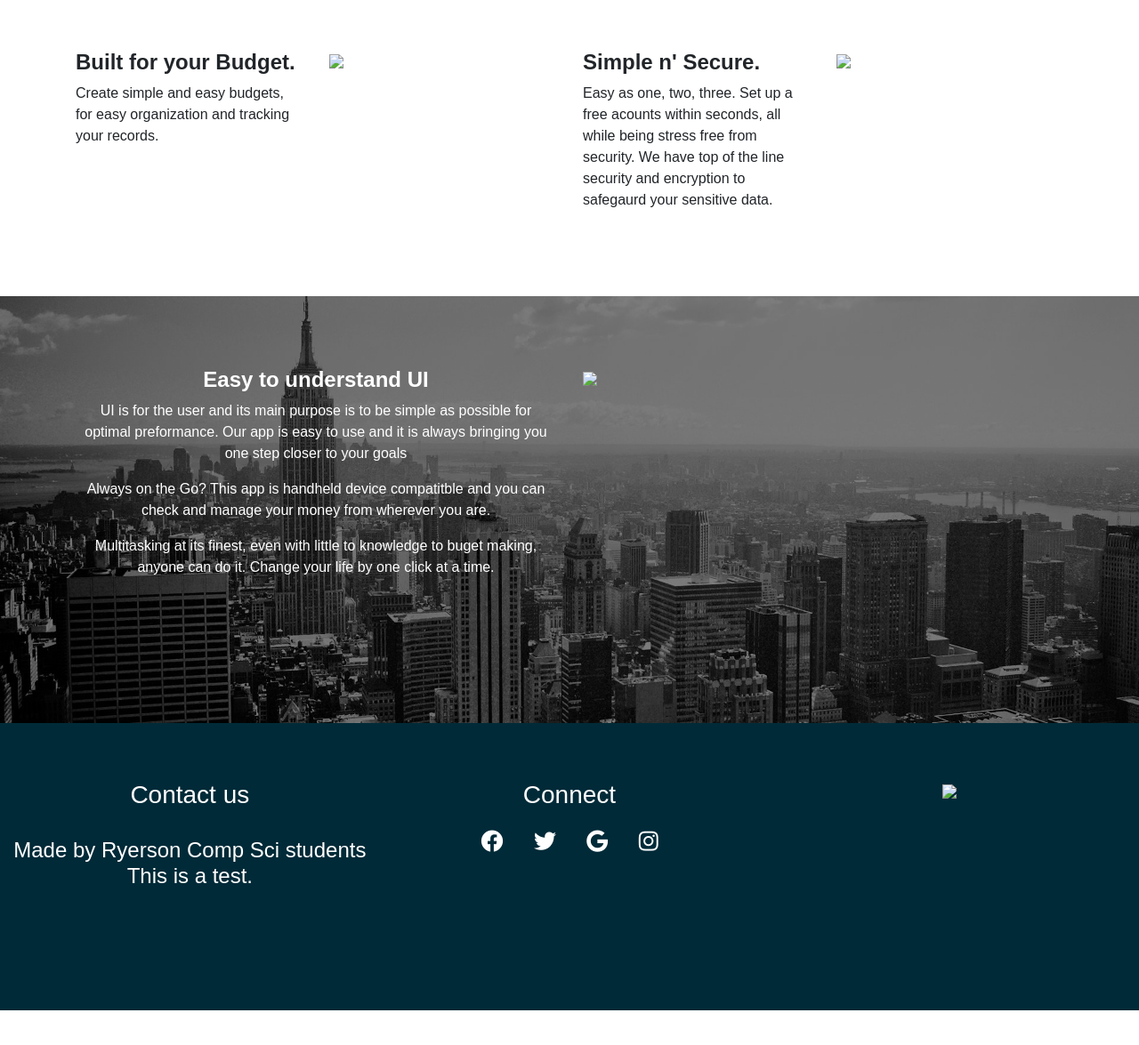
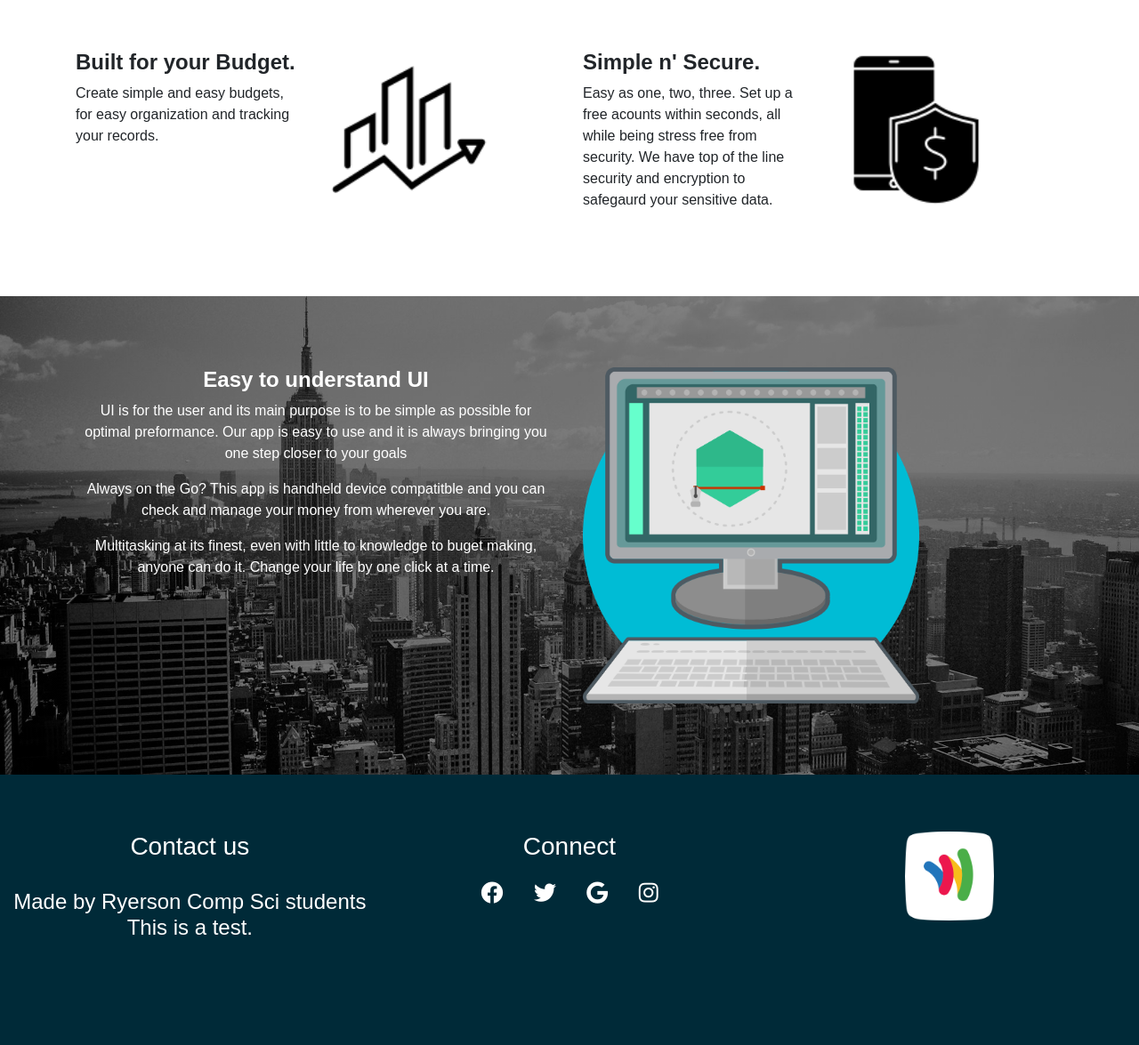
Before and after one commit to rohanali27/CPS630, a plain HTML site: page index.html in a window 1280 px wide. Shown: the part 1415-2590 px from the top of the page at 89% size. Before the commit the page ends 2551 px from the top, so only its background shows below. Drawn offline with nearby package versions, Linux system fonts and the light colour scheme; files that its build step writes are made by us from their sources; files whose address does not match are found by name.

Commit message:
Update index.html

```diff
--- a/index.html
+++ b/index.html
@@ -15,7 +15,7 @@
 
 		<link rel="stylesheet" href="https://use.fontawesome.com/releases/v5.8.1/css/all.css" integrity="sha384-50oBUHEmvpQ+1lW4y57PTFmhCaXp0ML5d60M1M7uH2+nqUivzIebhndOJK28anvf" crossorigin="anonymous">
 
-		<link rel="stylesheet" type="text/css" href="css/style.css">
+		<link rel="stylesheet" type="text/css" href="style.css">
 	</head>
 
 	<body>
@@ -78,14 +78,14 @@
 					<p>Create simple and easy budgets, for easy organization and tracking your records.</p>
 				</div>
 				<div class="col-lg-3 col-md-3 col-sm-6 col-xs-12">
-					<img src="img/graph.png" class="img-responsive">
+					<img src="graph.png" class="img-responsive">
 				</div>
 				<div class="col-lg-3 col-md-3 col-sm-6 col-xs-12">
 					<h4><b>Simple n' Secure.</b></h4>
 					<p>Easy as one, two, three. Set up a free acounts within seconds, all while being stress free from security. We have top of the line security and encryption to safegaurd your sensitive data.</p>
 				</div>
 				<div class="col-lg-3 col-md-3 col-sm-6 col-xs-12">
-					<img src="img/bootstrap2.png" class="img-responsive">
+					<img src="bootstrap2.png" class="img-responsive">
 				</div>
 			</div>
 		</div>
@@ -103,7 +103,7 @@
 						</div>
 
 						<div class="col-sm-6">
-							<img src="img/bootstrap3.png">
+							<img src="bootstrap3.png">
 						</div>
 					</div>
 				</div>
@@ -126,7 +126,7 @@
 					<a href="#" class="fab fa-instagram"></a>
 				</div>
 				<div class="col-sm-4">
-					<img class="icon" src="img/i.png" >
+					<img class="icon" src="i.png" >
 				</div>
 			</div>
 		</footer>
```
